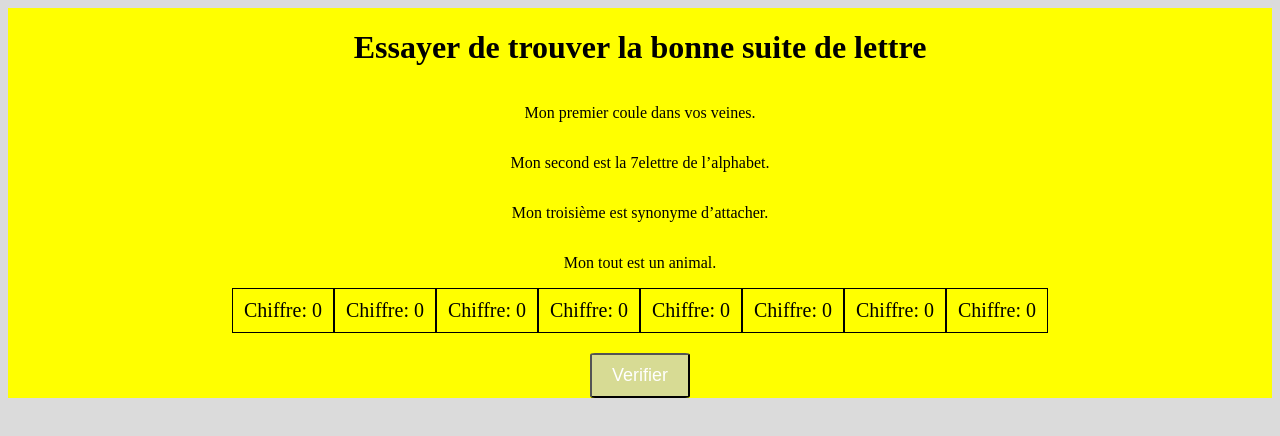
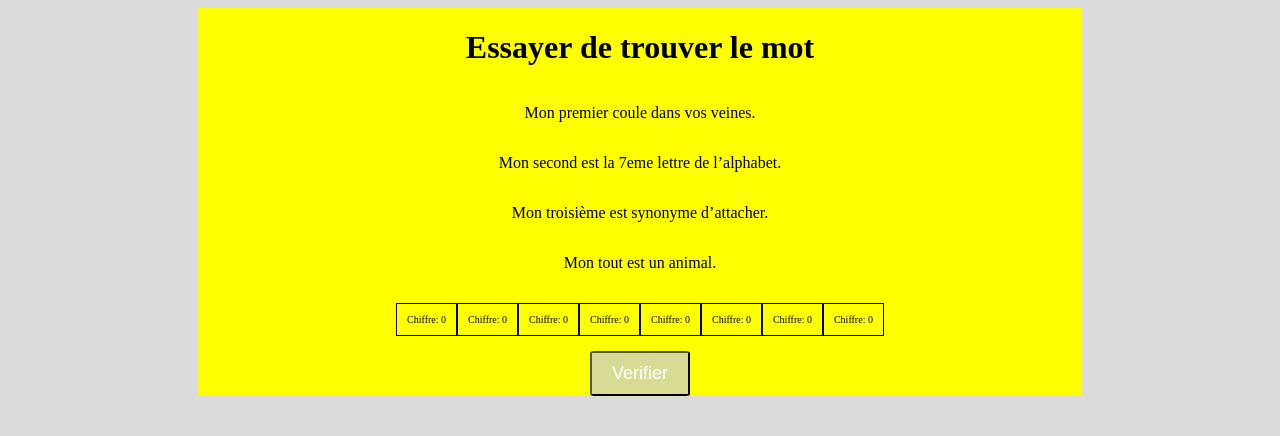
Before and after one commit to DjeAbdel0/Arduino_Escape, a website: page web/index.html in a window 1280 px wide. Drawn offline with Linux system fonts and the light colour scheme.

Commit message:
style vite fait

```diff
--- a/web/index.html
+++ b/web/index.html
@@ -1,5 +1,6 @@
 <!DOCTYPE html>
 <html>
+
 <head>
     <title>MicroOscSlip_pot_photo_button_led</title>
     <meta charset="UTF-8" />
@@ -10,9 +11,9 @@
 
 <body>
     <div id="etape-1">
-            <h1>Essayer de trouver la bonne suite de lettre</h1>
+        <h1>Essayer de trouver le mot</h1>
         <P>Mon premier coule dans vos veines.</P>
-            <p> Mon second est la 7elettre de l’alphabet.</p>
+        <p> Mon second est la 7eme lettre de l’alphabet.</p>
         <p>Mon troisième est synonyme d’attacher.
         </p>
         <p>Mon tout est un animal.</p>
@@ -60,4 +61,5 @@
     </div>
 
 </body>
+
 </html>
--- a/web/style.css
+++ b/web/style.css
@@ -1,8 +1,11 @@
 body{
     background-color: rgb(219, 219, 219);
+    text-align: center;
 }
 
 #etape-1 {
+    width: 70%;
+    margin: 0 auto;
     display: flex;
     flex-direction: column;
     align-items: center;
@@ -20,16 +23,14 @@ body{
 
 .letter-row {
     display: flex;
-    justify-content: space-evenly;
-    margin-bottom: 20px;
+    margin: 15px;
 }
 
 .letter-row div {
     padding: 10px;
-    font-size: 20px;
+    font-size: 10px;
     text-align: center;
     border: 1px solid #000;
-    width: 80px;
 }
 
 
```
Lines whose indentation alone changed are shown as unchanged.
